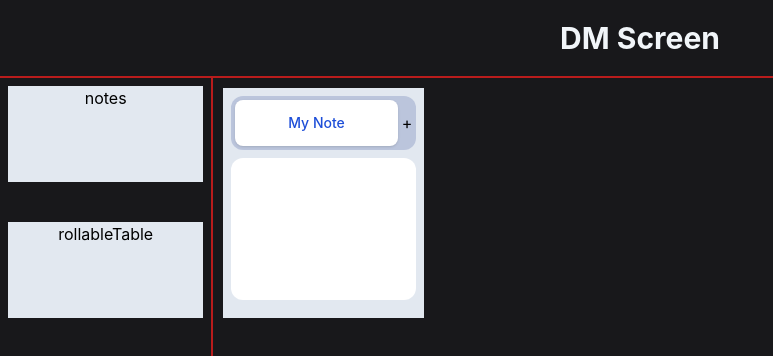
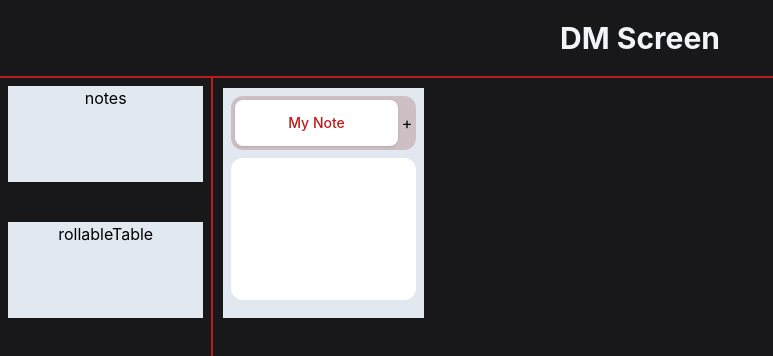
Before and after one commit to williamzmacdonald/dm-screen, a Next.js app: page /dm-screen in a window 1280 px wide. Shown: the top 356 px of the page, without its empty margins (0-773 px from the left). Built offline with nearby package versions, Linux system fonts and the light colour scheme.

Commit message:
Change colors

```diff
--- a/components/widgets/Notes.tsx
+++ b/components/widgets/Notes.tsx
@@ -38,7 +38,7 @@ export const Notes = () => {
     return (
         <div className="h-full p-2">
             <Tab.Group>
-                <Tab.List className="flex p-1 space-x-1 bg-blue-900/20 rounded-xl h-1/4">
+                <Tab.List className="flex p-1 space-x-1 bg-red-900/20 rounded-xl h-1/4">
                     {notes.map((note) => (
                         <Tab
                             key={note.id}
@@ -46,11 +46,11 @@ export const Notes = () => {
                             type="text"
                             className={({ selected }) =>
                                 classNames(
-                                    "w-full py-2.5 text-sm leading-5 font-medium text-blue-700 rounded-lg text-center",
-                                    "focus:outline-none focus:ring-2 ring-offset-2 ring-offset-blue-400 ring-white ring-opacity-60",
+                                    "w-full py-2.5 text-sm leading-5 font-medium text-red-700 rounded-lg text-center",
+                                    "focus:outline-none focus:ring-2 ring-offset-2 ring-offset-red-400 ring-white ring-opacity-60",
                                     selected
                                         ? "bg-white shadow"
-                                        : "text-blue-100 bg-transparent  hover:text-white"
+                                        : "text-red-100 bg-transparent  hover:text-white"
                                 )
                             }
                             value={note.title}
@@ -75,7 +75,7 @@ export const Notes = () => {
                             key={note.id}
                             className={classNames(
                                 "bg-white rounded-xl p-3 h-full",
-                                "focus:outline-none focus:ring-2 ring-offset-2 ring-offset-blue-400 ring-white ring-opacity-60"
+                                "focus:outline-none focus:ring-2 ring-offset-2 ring-offset-red-400 ring-white ring-opacity-60"
                             )}
                         >
                             <textarea
--- a/components/widgets/RollableTable.tsx
+++ b/components/widgets/RollableTable.tsx
@@ -33,7 +33,7 @@ export const RollableTable = () => {
                     }
                     className={
                         "shadow w-full box-border p-1 m-0.5 h-6 " +
-                        (result === i ? "bg-red-300" : "bg-transparent")
+                        (result === i ? "bg-red-400" : "bg-transparent")
                     }
                 />
             </div>
@@ -62,7 +62,7 @@ export const RollableTable = () => {
                         <Listbox.Option key={dice} value={dice}>
                             {({ active }) => (
                                 <Typography
-                                    className={`${active && "bg-blue-500"}`}
+                                    className={`${active && "bg-red-500"}`}
                                 >
                                     d{dice}
                                 </Typography>
```
